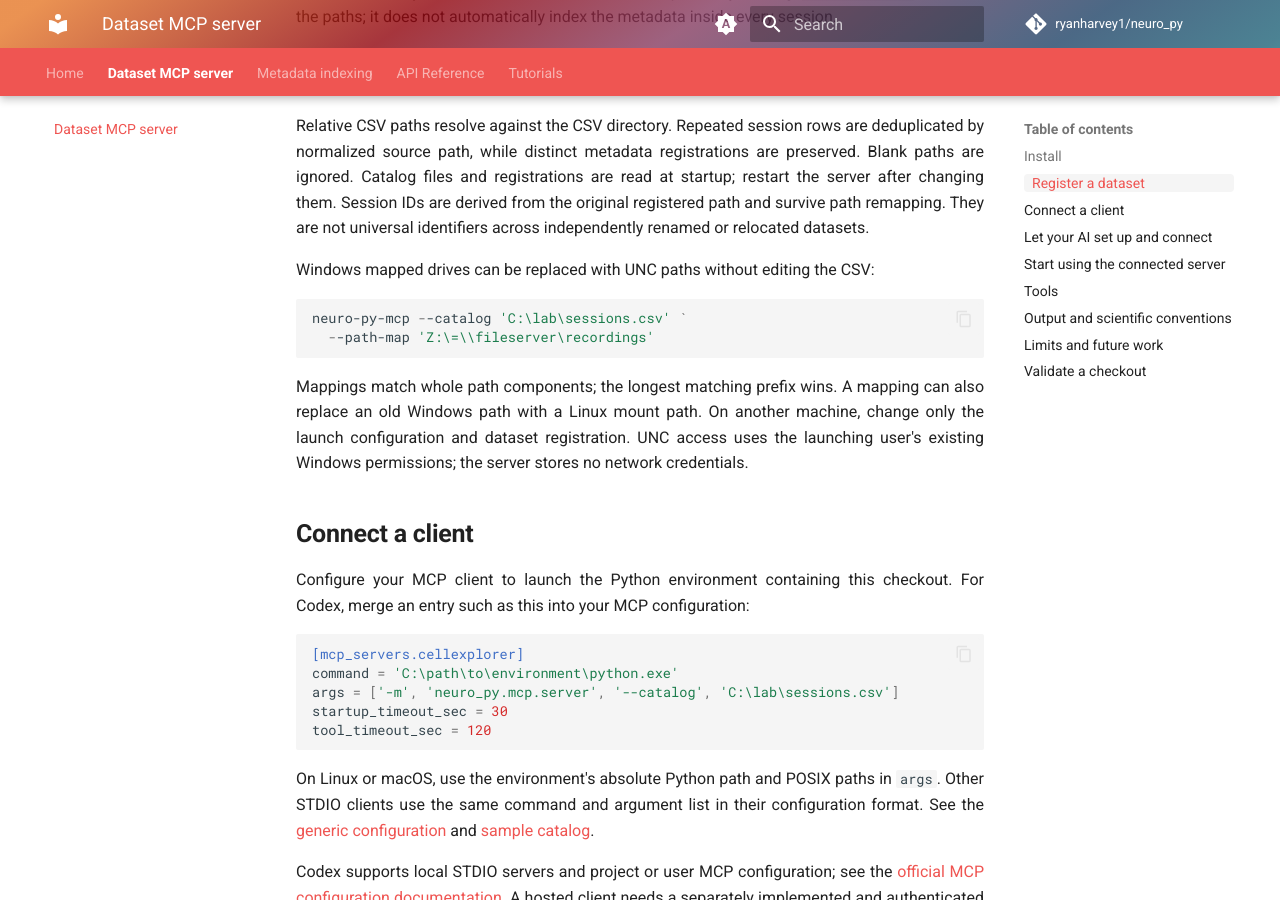
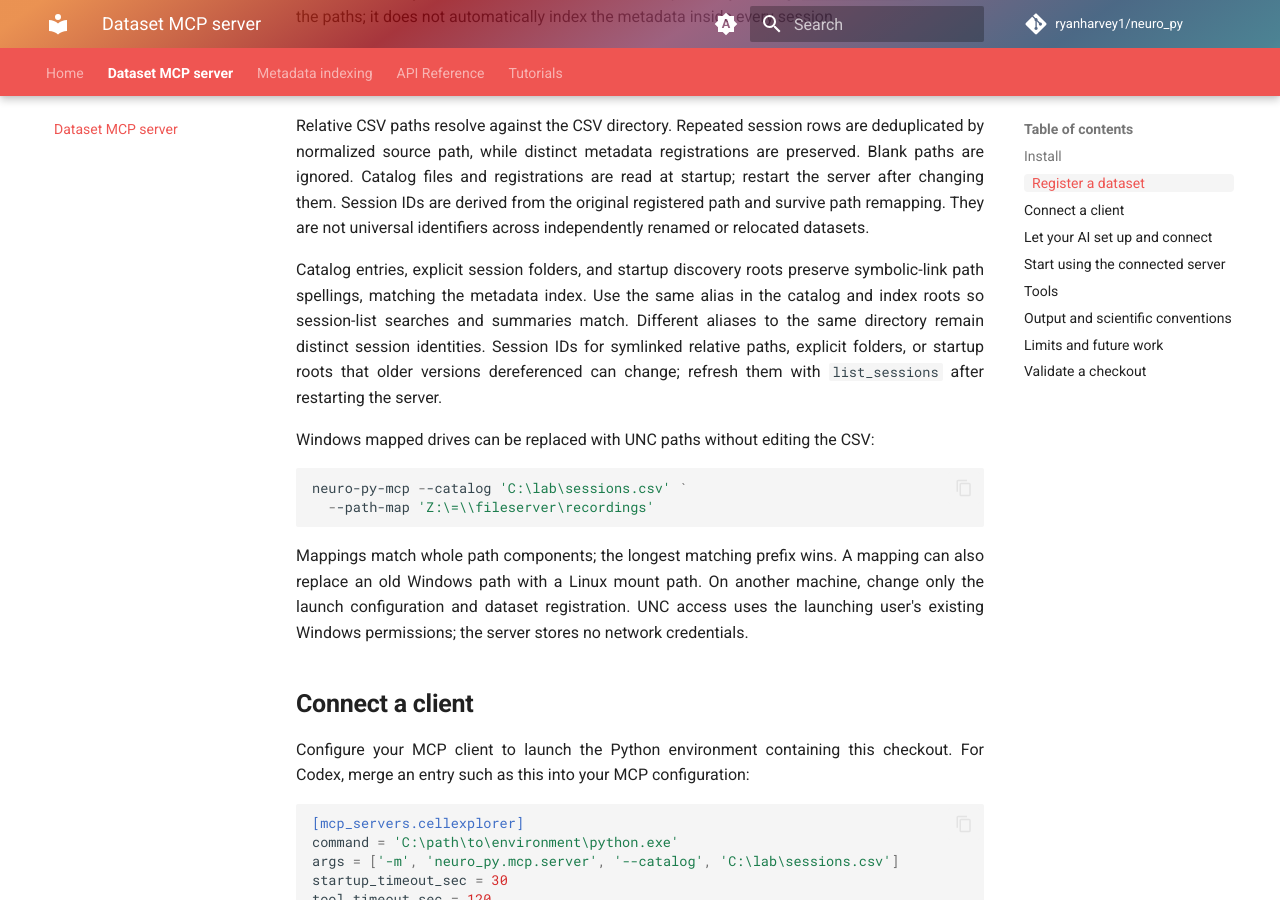
Before and after one commit to ryanharvey1/neuro_py, an MkDocs documentation site: the page built from docs/mcp.md, in a window 1280 px wide and 900 px high, scrolled down 1311 px. Built offline with MkDocs 1.6.1 and Material for MkDocs 9.7.7, drawn with Linux system fonts in a browser that asks for light colours; comment, search, counter and statistics services are not loaded; some of the changed text lies outside the part shown.

Commit message:
Fix MCP symlink identity and cache containment
Preserve symlink spellings across dataset registrations and indexed scope matching. Resolve recording paths for the cache containment guard before creating files. Add eight POSIX regression cases and document session-ID behavior.

Validation: MCP tests, Ruff, and full ty==0.0.55 pass. The broader loader/import run had one failure in an unchanged randomized stability test, which passed when rerun in isolation.

```diff
--- a/docs/mcp.md
+++ b/docs/mcp.md
@@ -63,6 +63,14 @@
 at startup; restart the server after changing them. Session IDs are derived from
 the original registered path and survive path remapping. They are not universal
 identifiers across independently renamed or relocated datasets.
+
+Catalog entries, explicit session folders, and startup discovery roots preserve
+symbolic-link path spellings, matching the metadata index. Use the same alias
+in the catalog and index roots so session-list searches and summaries match.
+Different aliases to the same directory remain distinct session identities.
+Session IDs for symlinked relative paths, explicit folders, or startup roots
+that older versions dereferenced can change; refresh them with `list_sessions`
+after restarting the server.
 
 Windows mapped drives can be replaced with UNC paths without editing the CSV:
 
@@ -269,3 +277,9 @@
 missing versus empty data, path mapping, pagination, payload limits, and a real
 MCP STDIO client/server round trip. Protocol tests skip when the optional SDK is
 absent; catalog and loader tests still run. Base-package users need no MCP SDK.
+
+On POSIX, `tests/mcp/test_paths.py` also checks that relative/absolute catalogs,
+explicit folders, and startup roots agree with indexed symlink paths, including
+session-list searches, summaries, IDs, and live epoch reads. Cache-containment
+tests cover both root and explicit-session inputs and verify rejection before
+creating the cache directory, database, or lock.
```
Also changed, not shown: docs/mcp-index.md (+9 -0 lines), 3 other files.
